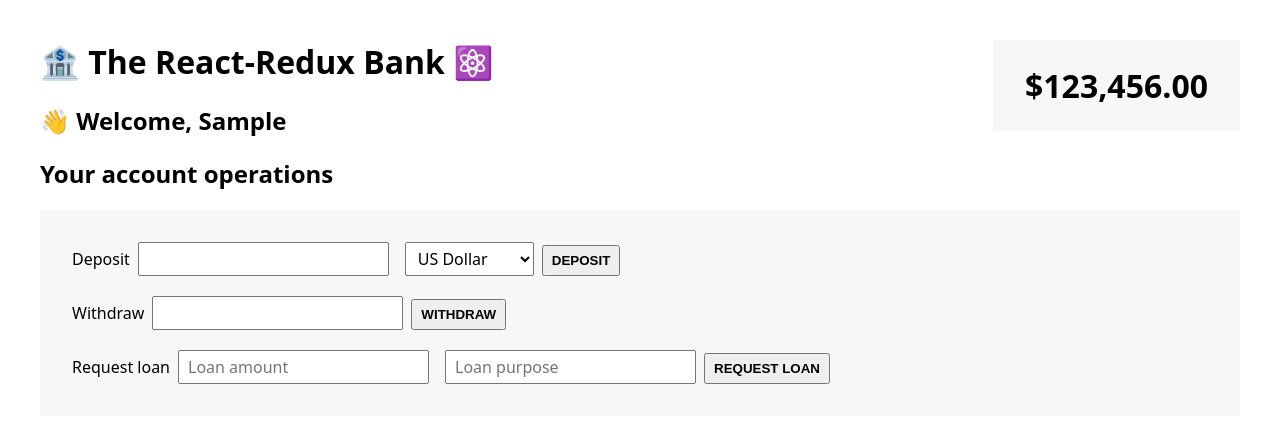
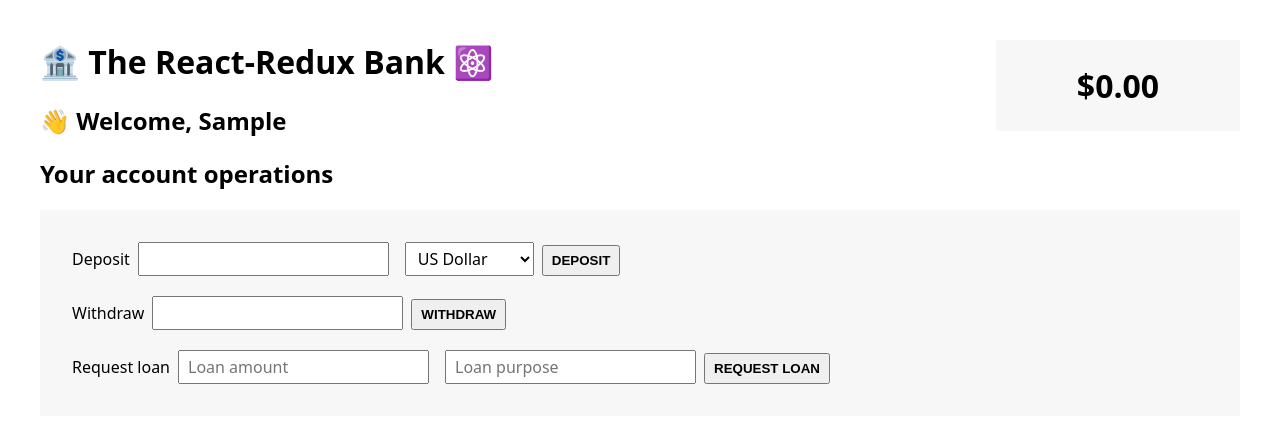
Before and after one commit to rupesh-dev30/Redux, a React (Create React App) app: page / in a window 1280 px wide. Both pictures are taken after typing "Sample", "Sample" into the empty fields and a click on the button "CREATE NEW CUSTOMER". Shown: the top 422 px of the page. Built offline with nearby package versions, Linux system fonts and the light colour scheme.

Commit message:
old way to use redux : balanceDIsplay

```diff
--- a/src/features/account/BalanceDisplay.js
+++ b/src/features/account/BalanceDisplay.js
@@ -1,3 +1,5 @@
+import { connect } from "react-redux";
+
 function formatCurrency(value) {
   return new Intl.NumberFormat("en", {
     style: "currency",
@@ -5,8 +7,14 @@
   }).format(value);
 }
 
-function BalanceDisplay() {
-  return <div className="balance">{formatCurrency(123456)}</div>;
+function BalanceDisplay({balance}) {
+  return <div className="balance">{formatCurrency(balance)}</div>;
 }
 
-export default BalanceDisplay;
+function mapStateToProps(state){
+  return {
+    balance: state.account.balance
+  }
+}
+
+export default connect(mapStateToProps) (BalanceDisplay);
```
